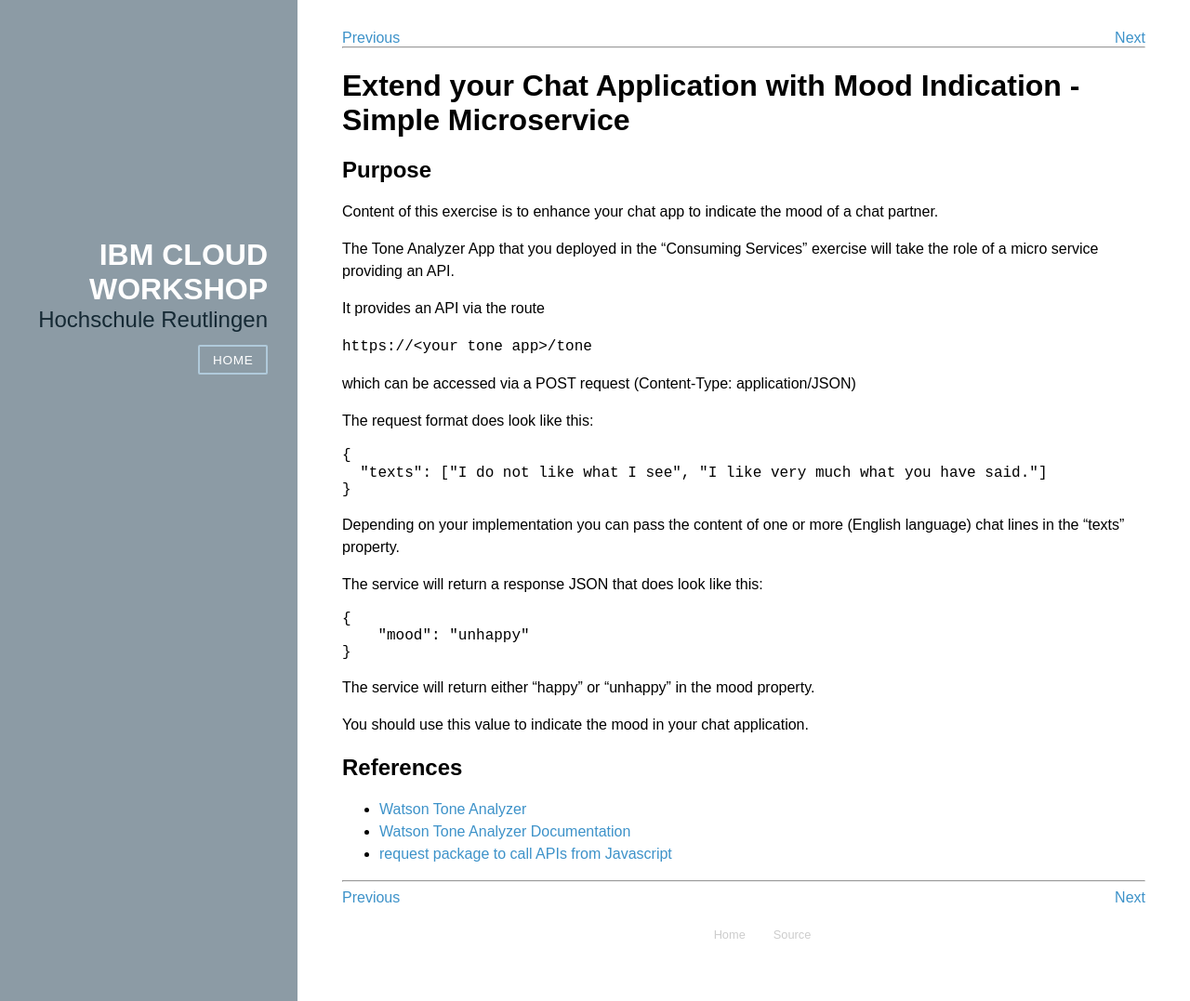
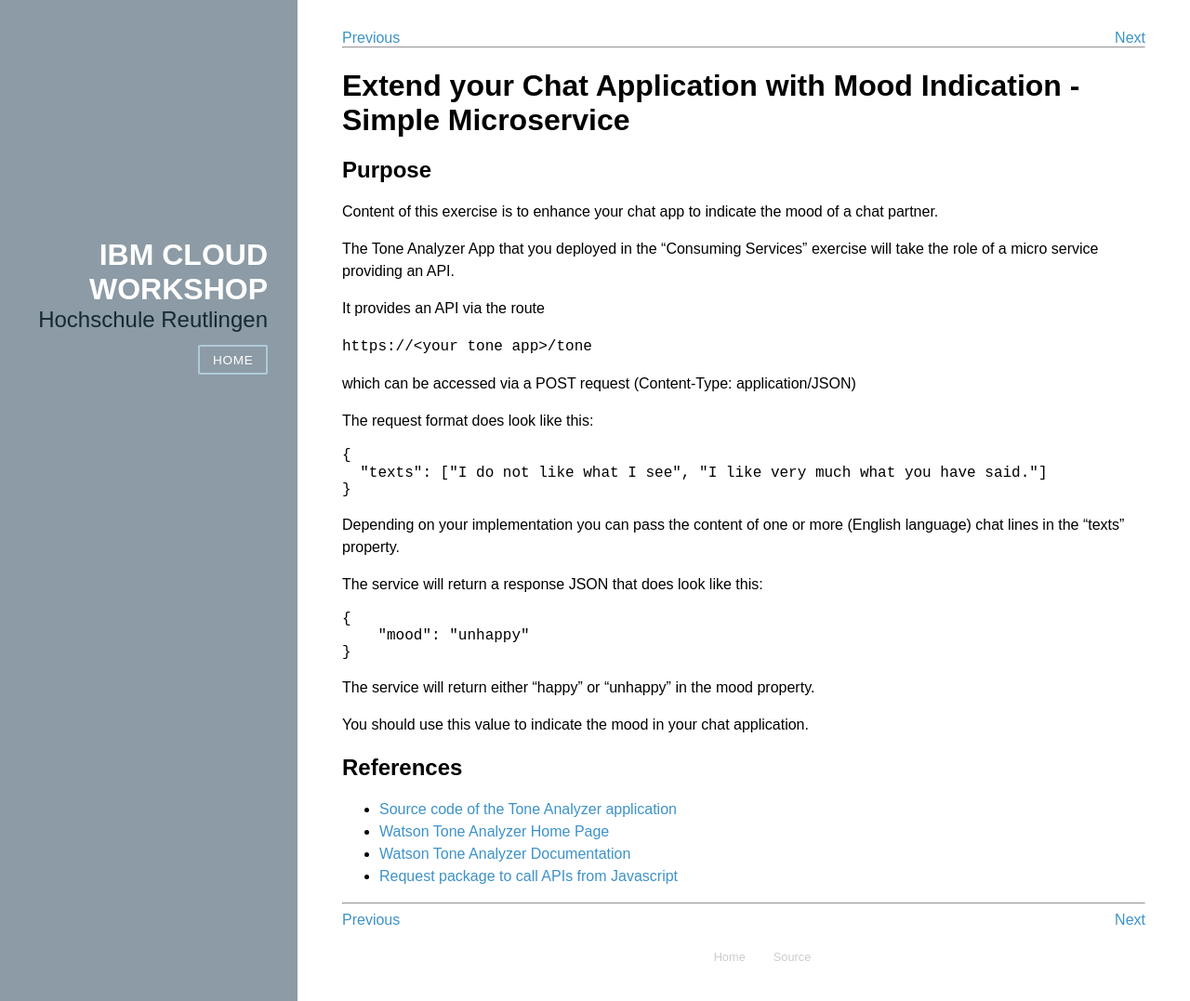
Before and after one commit to mkubik/HRTCloudDemo.github.io, a Jekyll site: the page built from _labs/006-extend-chat-with-tone-analyzer.markdown, in a window 1280 px wide and 1077 px high. Shown: the whole window at 93% size. Built offline with Jekyll 4.4.1, drawn with Linux system fonts in a browser that asks for light colours; nearby versions of some CDN libraries.

Commit message:
add one more referencial link

```diff
--- a/_labs/006-extend-chat-with-tone-analyzer.markdown
+++ b/_labs/006-extend-chat-with-tone-analyzer.markdown
@@ -42,6 +42,7 @@
 You should use this value to indicate the mood in your chat application.
 
 ## References
-* [Watson Tone Analyzer](https://www.ibm.com/watson/services/tone-analyzer/)
+* [Source code of the Tone Analyzer application](https://github.com/HRTCloudDemo/HRTToneDemo)
+* [Watson Tone Analyzer Home Page](https://www.ibm.com/watson/services/tone-analyzer/)
 * [Watson Tone Analyzer Documentation](https://console.bluemix.net/docs/services/tone-analyzer/index.html#about)
-* [request package to call APIs from Javascript](https://github.com/request/request)
+* [Request package to call APIs from Javascript](https://github.com/request/request)
```
